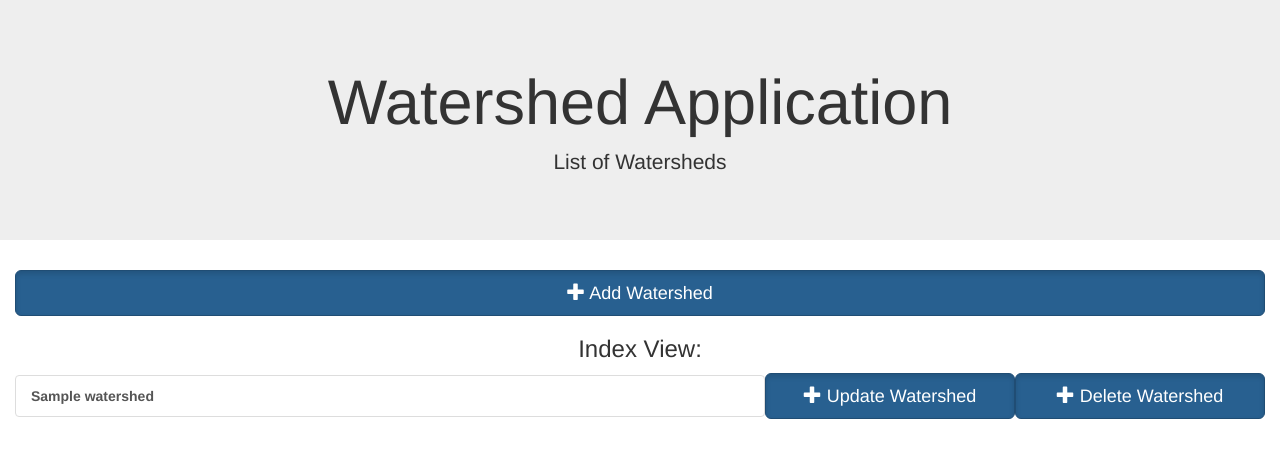
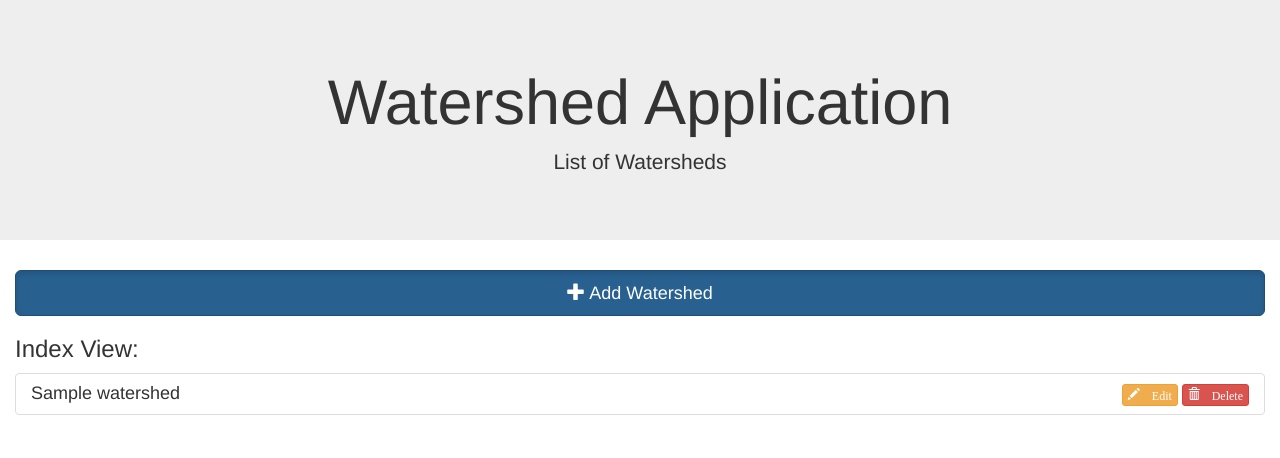
Before and after one commit to JusticeGong/SmartCity_WatershedMngt, a Django app: page /watershed/ in a window 1280 px wide. Shown: the top 458 px of the page. Run offline with Django 3.2, Linux system fonts and the light colour scheme; tables that the repository leaves empty hold one stand-in row (values such as "Sample post"); lists and menus that the app fills with data are empty; some libraries are stand-ins or nearby versions.

Commit message:
Sprint2 Final Submission
20170415 Latest Version

```diff
--- a/watershed/templates/watershed/index.html
+++ b/watershed/templates/watershed/index.html
@@ -15,11 +15,11 @@
 <div class="jumbotron text-center">
         <h1>Watershed Application</h1>
         <p>List of Watersheds</p>
-    </div>
+</div>
 
-<div class="container-fluid text-center">
+<div class="container-fluid">
     <!--Button for Adding Watershed-->
-    <a href="{% url 'watershed:watershed_new' %}" class="btn btn-primary btn-lg active btn-block" role="button" aria-pressed="true"><span class="glyphicon glyphicon-plus" aria-hidden="true"></span> Add Watershed</a>
+    <a href="{% url 'watershed:watershed_new' %}" class="btn btn-primary btn-lg active btn-block text-center" role="button" aria-pressed="true"><span class="glyphicon glyphicon-plus" aria-hidden="true"></span> Add Watershed</a>
 
 
 
@@ -27,25 +27,20 @@
     {% if all_watershed %}
     <div class="list-group">
         {% for watershed in all_watershed %}
-            <table style="width:100%">
-            <tr>
-                <th style="width: 60%">
-                    <a href="{% url 'watershed:detail' watershed.watershedID %}" class="list-group-item">{{ watershed.name }}</a>
-                </th>
-                <th style="width: 20%">
-                    <!--Button for Updating Watershed-->
-                    <a href="{% url 'watershed:watershed_update' watershed.watershedID %}" class="btn btn-primary btn-lg active btn-block" role="button" aria-pressed="true"><span class="glyphicon glyphicon-plus" aria-hidden="true"></span> Update Watershed</a>
+        <div class="list-group-item">
+            <a href="{% url 'watershed:detail' watershed.watershedID %}" class="h4">{{ watershed.name }}</a>
 
-                </th>
-                <th style="width: 20%">
-                     <!--Button for Deleting Watershed-->
-                     <a href="{% url 'watershed:watershed_delete' watershed.watershedID %}" class="btn btn-primary btn-lg active btn-block" role="button" aria-pressed="true"><span class="glyphicon glyphicon-plus" aria-hidden="true"></span> Delete Watershed</a>
-
-                </th>
-            </tr>
+            <span class="pull-right">
+                <a class="btn btn-xs btn-warning" href="{% url 'watershed:watershed_update' watershed.watershedID %}">
+                    <span class="glyphicon glyphicon-pencil"> Edit</span>
+                </a>
+                <a class="btn btn-xs btn-danger" href="{% url 'watershed:watershed_delete' watershed.watershedID %}">
+                    <span class="glyphicon glyphicon-trash"> Delete</span>
+                </a>
+            </span>
 
 
-              </table>
+        </div>
         {% endfor %}
     </div>
      {% else %}
@@ -53,5 +48,6 @@
     {% endif %}
 </div>
 
+
 </body>
 </html>
--- a/watershed/templates/watershed/watershed_confirm_delete.html
+++ b/watershed/templates/watershed/watershed_confirm_delete.html
@@ -2,7 +2,11 @@
 <html lang="en">
 <head>
     <meta charset="UTF-8">
-    <title>Title</title>
+    <title>Delete</title>
+    <!-- Bootstrap -->
+    <link rel="stylesheet" type="text/css" href="https://maxcdn.bootstrapcdn.com/bootstrap/3.3.7/css/bootstrap.min.css">
+    <script src="https://ajax.googleapis.com/ajax/libs/jquery/3.2.0/jquery.min.js"></script>
+    <script src="https://maxcdn.bootstrapcdn.com/bootstrap/3.3.7/js/bootstrap.min.js"></script>
 </head>
 <body>
 
--- a/watershed/templates/watershed/watershed_update.html
+++ b/watershed/templates/watershed/watershed_update.html
@@ -2,7 +2,7 @@
 <html lang="en">
 <head>
     <meta charset="UTF-8">
-    <title>Add watershed</title>
+    <title>Update watershed</title>
     <!-- Bootstrap -->
     <link rel="stylesheet" type="text/css" href="https://maxcdn.bootstrapcdn.com/bootstrap/3.3.7/css/bootstrap.min.css">
     <script src="https://ajax.googleapis.com/ajax/libs/jquery/3.2.0/jquery.min.js"></script>
@@ -16,7 +16,7 @@
 
     <div class="container-fluid">
        <form action="" method="POST" role="form">
-              <legend>Watershed Data:</legend>
+              <legend>Update Watershed Data:</legend>
                 {% csrf_token %}
                 {% for field in form %}
                 <div class="form-group">
```
Also changed, not shown: watershed/templates/watershed/detail.html (+29 -29 lines).
